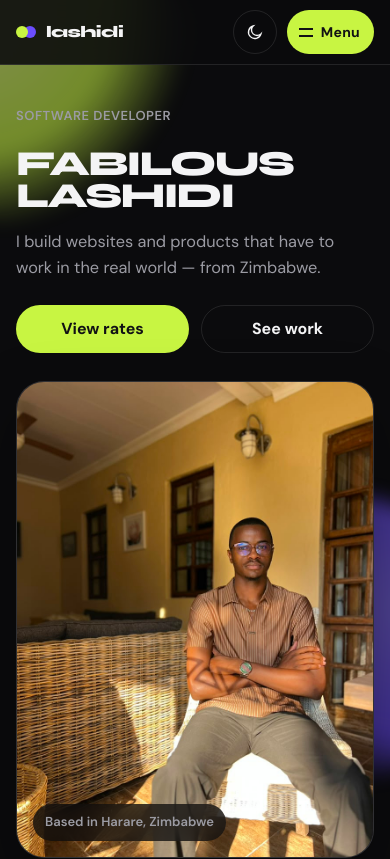
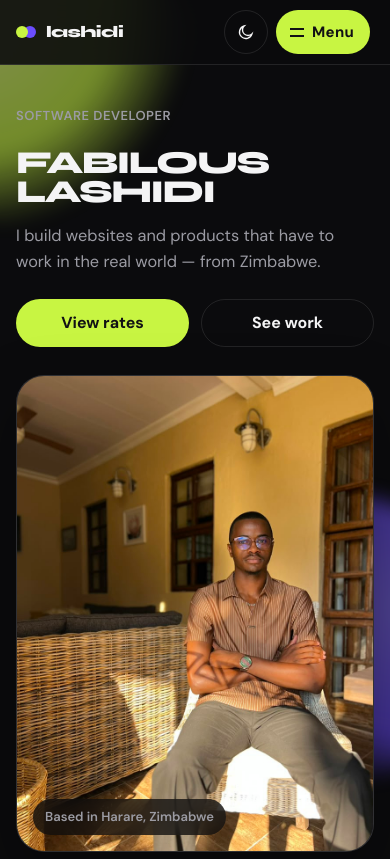
Before and after one commit to fabber04/portfolio, a plain HTML site: page index.html in a window 390 px wide. Shown: the top 859 px of the page. Drawn offline with Linux system fonts and the light colour scheme.

Commit message:
Force a fresh stylesheet so Menu renders as a labeled button on phones.
Co-authored-by: Cursor <cursoragent@cursor.com>

```diff
--- a/css/style.css
+++ b/css/style.css
@@ -143,7 +143,7 @@ main,
   justify-content: space-between;
   gap: 12px;
   min-height: var(--header);
-  padding: 10px max(16px, env(safe-area-inset-right)) 10px max(16px, env(safe-area-inset-left));
+  padding: 10px max(20px, env(safe-area-inset-right)) 10px max(16px, env(safe-area-inset-left));
   padding-top: max(10px, env(safe-area-inset-top));
   background: color-mix(in srgb, var(--bg) 88%, transparent);
   backdrop-filter: blur(18px);
@@ -195,7 +195,12 @@ main,
 .header-actions {
   display: flex;
   align-items: center;
-  gap: 10px;
+  gap: 8px;
+  flex-shrink: 0;
+}
+
+.menu-btn-label {
+  white-space: nowrap;
 }
 
 .icon-btn {
@@ -217,16 +222,18 @@ main,
   align-items: center;
   justify-content: center;
   gap: 8px;
+  width: auto;
   height: 44px;
-  padding: 0 14px 0 12px;
+  padding: 0 16px 0 14px;
   flex: 0 0 auto;
+  white-space: nowrap;
   border: 0;
   border-radius: 999px;
   background: var(--lime);
   color: var(--lime-ink);
   cursor: pointer;
   font-weight: 800;
-  font-size: 14px;
+  font-size: 15px;
   letter-spacing: 0.02em;
   -webkit-tap-highlight-color: transparent;
 }
@@ -459,7 +466,7 @@ main {
   margin: 8px 0 16px;
   font-family: var(--display);
   font-weight: 800;
-  font-size: clamp(1.65rem, 9vw, 2.45rem);
+  font-size: clamp(1.55rem, 8.2vw, 2.3rem);
   line-height: 0.92;
   letter-spacing: -0.05em;
   text-transform: uppercase;
--- a/index.html
+++ b/index.html
@@ -27,7 +27,7 @@
       href="https://fonts.googleapis.com/css2?family=DM+Sans:ital,opsz,wght@0,9..40,400;0,9..40,500;0,9..40,600;0,9..40,700;1,9..40,400&family=Syne:wght@600;700;800&display=swap"
       rel="stylesheet"
     />
-    <link rel="stylesheet" href="css/style.css" />
+    <link rel="stylesheet" href="css/style.css?v=21" />
   </head>
   <body data-page="home">
     <div class="orb orb-lime" aria-hidden="true"></div>
@@ -266,7 +266,7 @@
       </p>
     </footer>
 
-    <script src="js/config.js"></script>
-    <script src="js/main.js"></script>
+    <script src="js/config.js?v=21"></script>
+    <script src="js/main.js?v=21"></script>
   </body>
 </html>
```
Also changed, not shown: about.html (+3 -3 lines).
